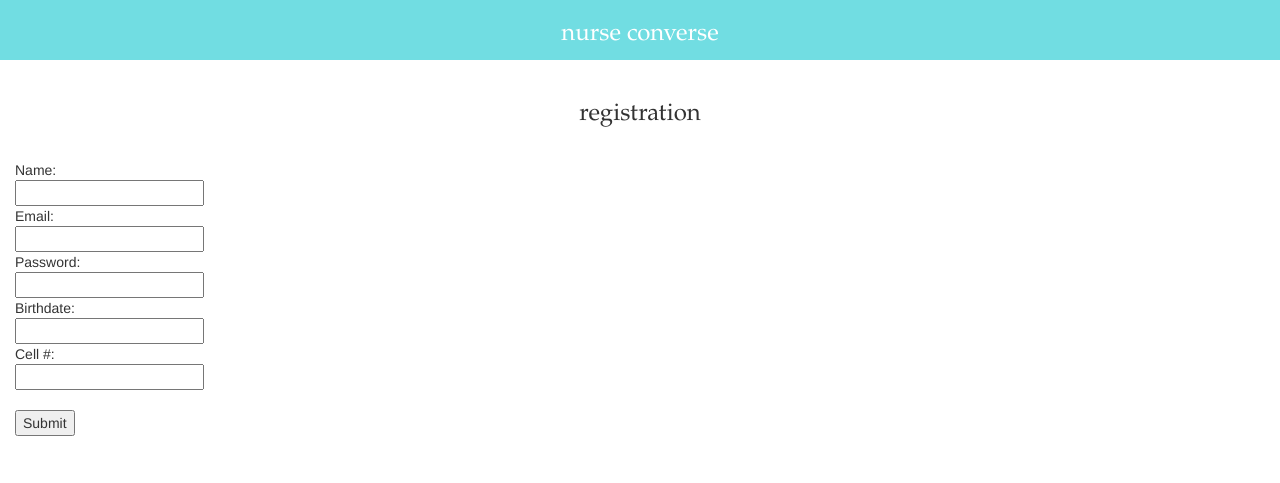
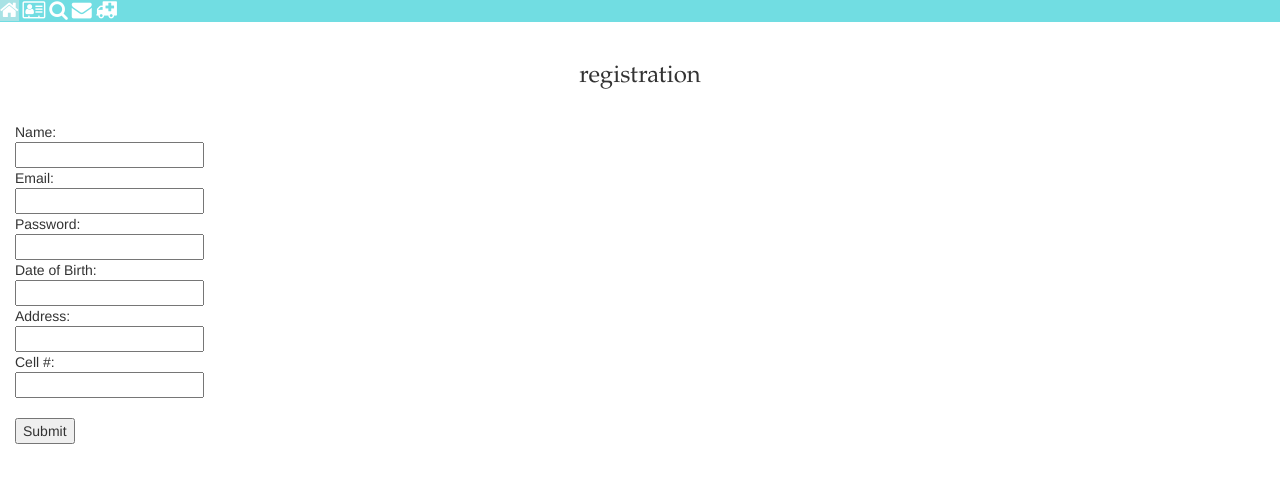
Before and after one commit to mykle714/Medhacks2017, a Flask app: template templates/registrationpage.html in a window 1280 px wide. Shown: the top 483 px of the page. Run offline with Flask 2, Linux system fonts and the light colour scheme; the template is opened without the code that fills it, so the values that code supplies are empty; some libraries are stand-ins or nearby versions.

Commit message:
Add files via upload

```diff
--- a/templates/mainpage.html
+++ b/templates/mainpage.html
@@ -25,6 +25,7 @@
 <!DOCTYPE HTML>
 <html>
 <head>
+  <link rel="shortcut icon" type="image|x-icon" href="weblogo.png">
   <!-- Redesign if there's time -->
  <style>
 .container {
@@ -142,6 +143,9 @@ Email: <br><input type="text" name="email"> <br>
 Password: <br><input type="text" name="password"><br>
 <br><input type="submit">
 
+<a href="registrationpage.html">
+<button><p>Don't have an account?</p></button>
+</a>
 </form>
 
   <!--<input type="text" id="input1" />
--- a/templates/registrationpage.html
+++ b/templates/registrationpage.html
@@ -25,6 +25,7 @@
 <!DOCTYPE HTML>
 <html>
 <head>
+  <link rel="shortcut icon" type="image|x-icon" href="weblogo.png">
   <!-- Redesign if there's time -->
  <style>
 .container {
@@ -122,13 +123,24 @@ input[type=button] {
  </style>
 </head>
 <body>
-  <!--style="width:128px;height:128px;"-->
   <link rel="stylesheet" href="https://cdnjs.cloudflare.com/ajax/libs/font-awesome/4.7.0/css/font-awesome.min.css">
 
   <div class="icon-bar">
+    <a class="active" href="page2.html"><i class="fa fa-home"></i></a>
+    <a href="page3.html"><i class="fa fa-address-card-o"></i></a>
+    <a href="#"><i class="fa fa-search"></i></a>
+    <a href="#"><i class="fa fa-envelope"></i></a>
+    <a href="page4.html"><i class="fa fa-ambulance"></i></a>
+
+
+  </div>
+  <!--style="width:128px;height:128px;"-->
+  <link rel="stylesheet" href="https://cdnjs.cloudflare.com/ajax/libs/font-awesome/4.7.0/css/font-awesome.min.css">
+<!--
+  <div class="icon-bar">
     <a class=""> <h2>nurse converse</h2> </a>
   </div>
-<!--  <div>
+ <div>
     <img src="nurse_converse_logo2_720.png" alt="Logo Icon" style="width:128px;height:128px;">
   </div> -->
   <br>
@@ -187,8 +199,9 @@ input[type=button] {
   Name: <br><input type="text" name="name"> <br>
   Email: <br><input type="text" name="email"><br>
   Password: <br><input type="text" name="password"><br>
-  Birthdate: <br><input type="text" name="birthdate"><br>
-  Cell #: <br><input type="text" name="cell"><br>
+  Date of Birth: <br><input type="text" name="birthday"><br>
+  Address: <br><input type="text" name="address"><br>
+  Cell #: <br><input type="text" name="phone"><br>
   <br><input type="submit">
 
   </form>
```
Also changed, not shown: templates/registrationpage2.html (+14 -2 lines).
